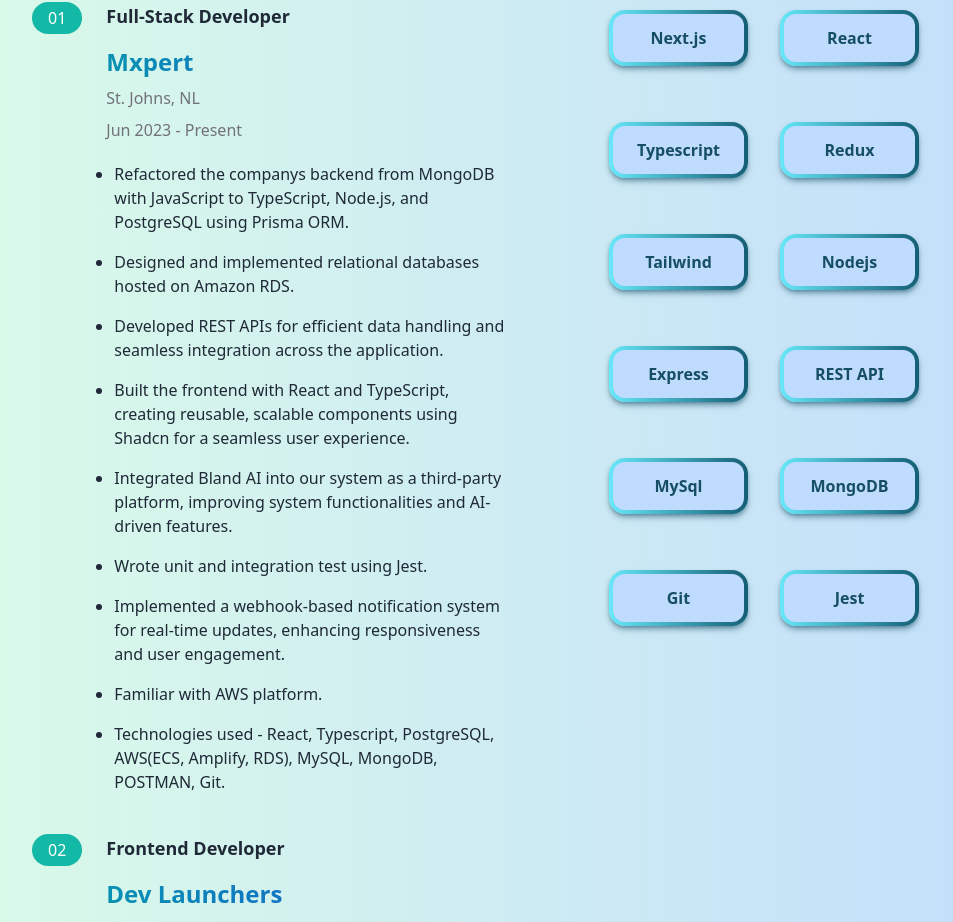
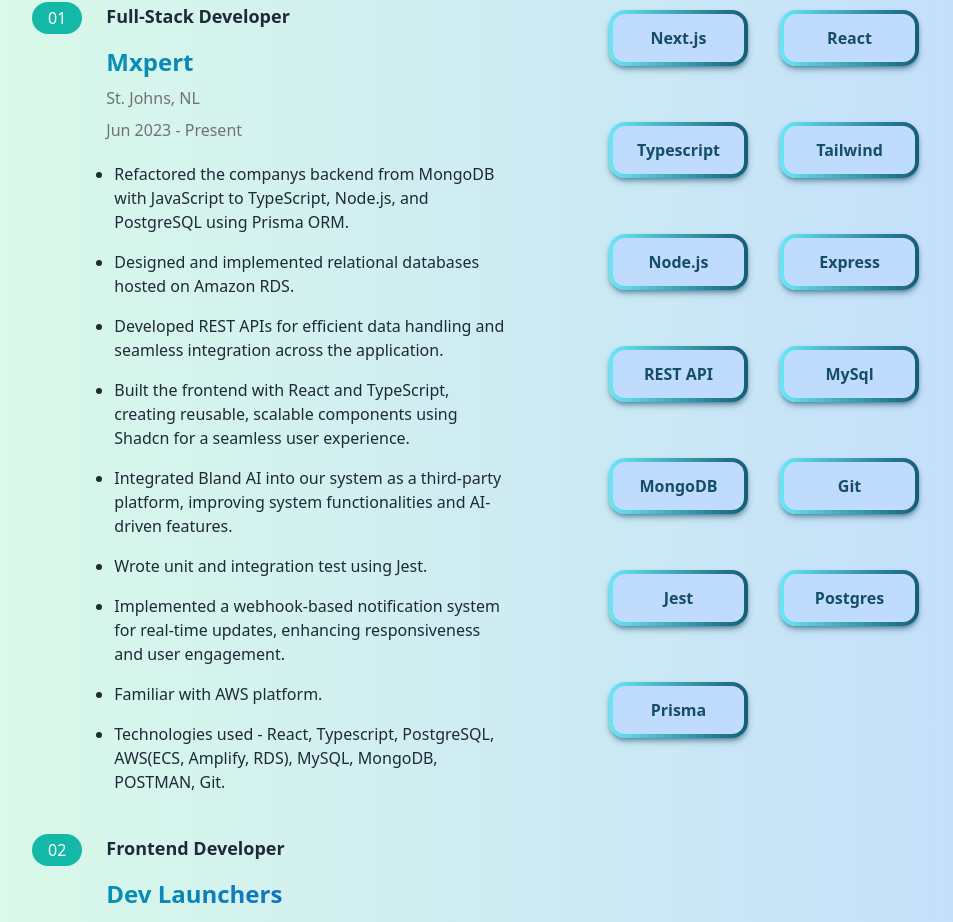
Before and after one commit to rashikashaw/portfolio-website, a Next.js app: page / in a window 1280 px wide. Shown: the part 1056-1978 px from the top of the page, without its empty margins (120-1073 px from the left). Built offline with nearby package versions, Linux system fonts and the light colour scheme.

Commit message:
skills fix

```diff
--- a/src/components/AboutSection.tsx
+++ b/src/components/AboutSection.tsx
@@ -3,7 +3,7 @@
 import Image from "next/image";
 
 export const AboutSection = () => {
-  const skills = ['Next.js', 'React', 'Typescript', 'Redux', 'Tailwind',' Nodejs', 'Express', 'REST API', 'MySql', 'MongoDB', 'Git', 'Jest'];
+  const skills = ['Next.js', 'React', 'Typescript', 'Tailwind',' Node.js', 'Express', 'REST API', 'MySql', 'MongoDB', 'Git', 'Jest', 'Postgres', 'Prisma',];
   return (
     <section id={SectionEnum.ABOUT} className="relative flex flex-col items-center mx-10 min-h-full">
       <div className="container flex flex-col-reverse justify-center mb-36 mt-36 space-y-12 lg:space-y-0 lg:flex-row">
```
